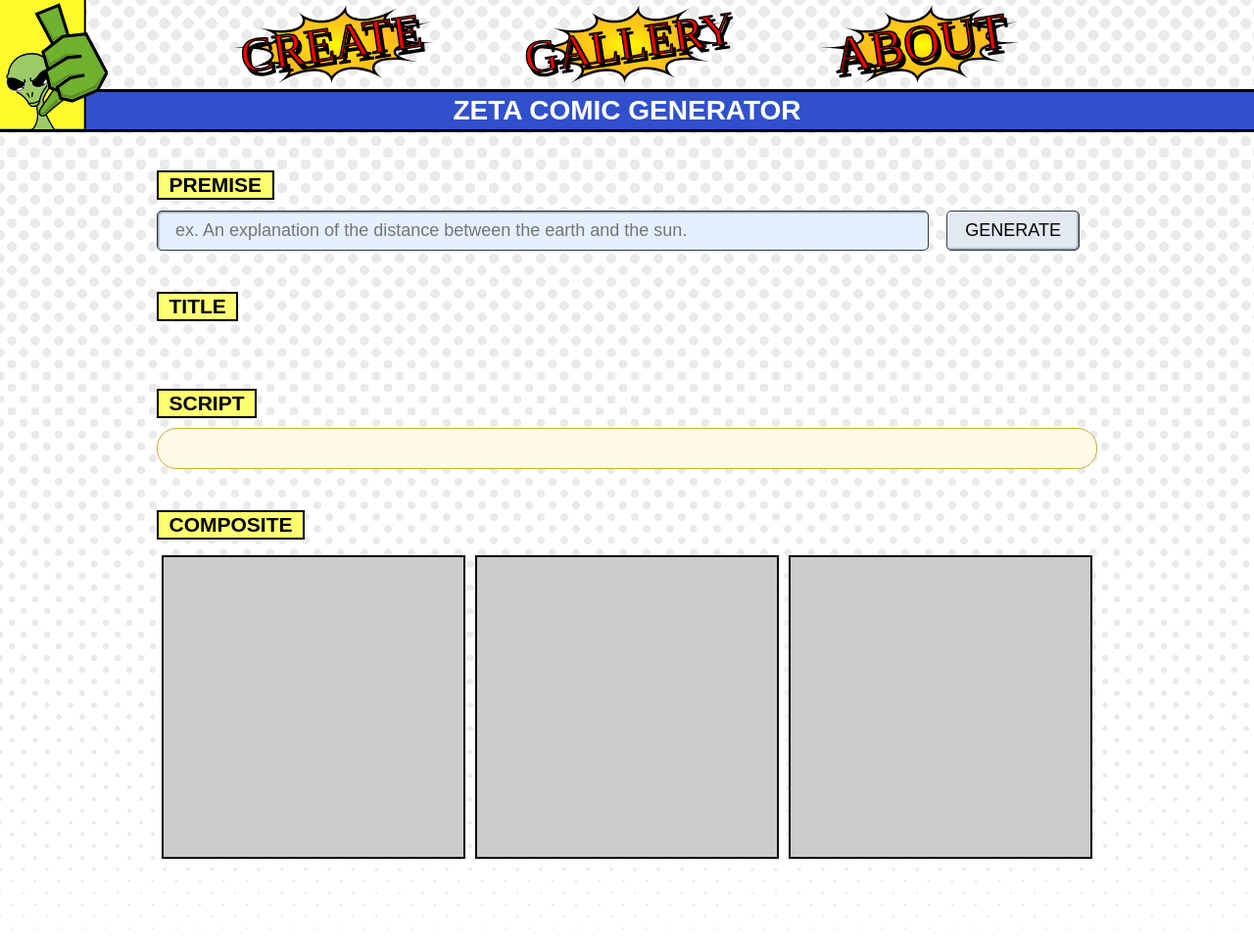
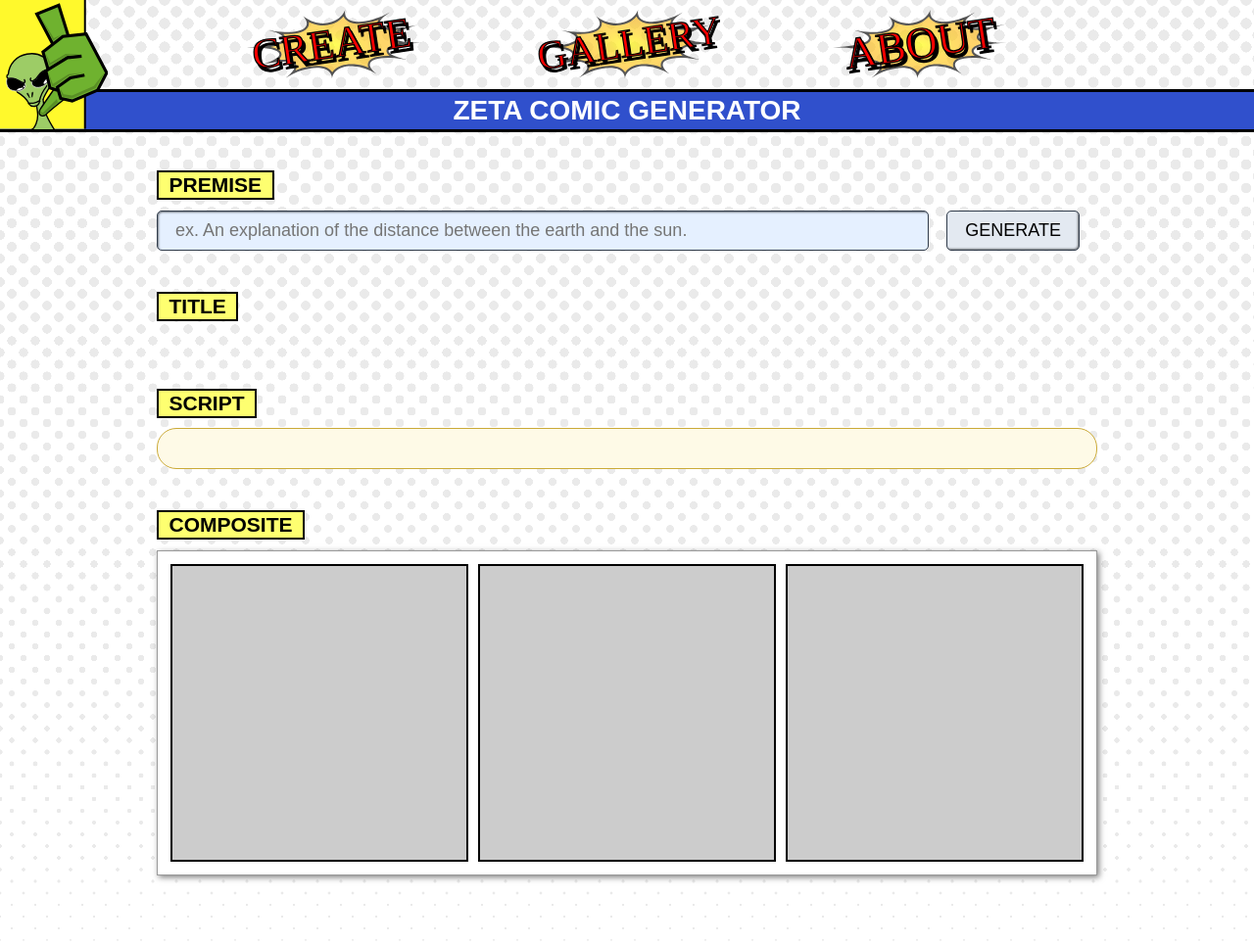
Before and after one commit to mwilber/zeta-comic-generator, a PHP site: page /generate in a window 1280 px wide. Shown: the whole page at 98% size. Run offline with PHP 8.4, Linux system fonts and the light colour scheme.

Commit message:
Tweak styles

```diff
--- a/style.css
+++ b/style.css
@@ -81,8 +81,8 @@ header nav a {
 	flex: 1;
 	text-align: center;
 	background: transparent;
-	height: 80px;
-	margin-top: 5px;
+	height: 70px;
+	margin-top: 10px;
 }
 
 header nav a:hover {
@@ -98,9 +98,14 @@ header nav a img {
 	transition: all 250ms cubic-bezier(0.680, -0.550, 0.265, 1.550);
 }
 
+header nav a img.burst {
+	opacity: 0.65;
+}
+
 header nav a:hover img.burst {
 	transform: translate(-50%, -50%) rotate(-5deg);
 	height: 105%;
+	opacity: 1;
 }
 
 header nav a:hover img.label {
@@ -316,9 +321,13 @@ header nav a:hover img.label {
 
 #strip {
     display: flex;
-	width: 100%;
-    max-width: 960px;
+	width: calc(100% - 18px);
+    max-width: 942px;
     margin: auto;
+	background: #fff;
+	border: solid 1px #999;
+    padding: 8px;
+    box-shadow: 2px 2px 6px rgba(0,0,0,0.5);
 }
 
 #strip .panel {
@@ -459,6 +468,7 @@ header nav a:hover img.label {
 @media screen and (max-width: 700px) {
 	#strip {
 		flex-direction: column;
+		max-width: 275px;
 	}
 	#strip .panel {
 		margin: 5px auto;
```
